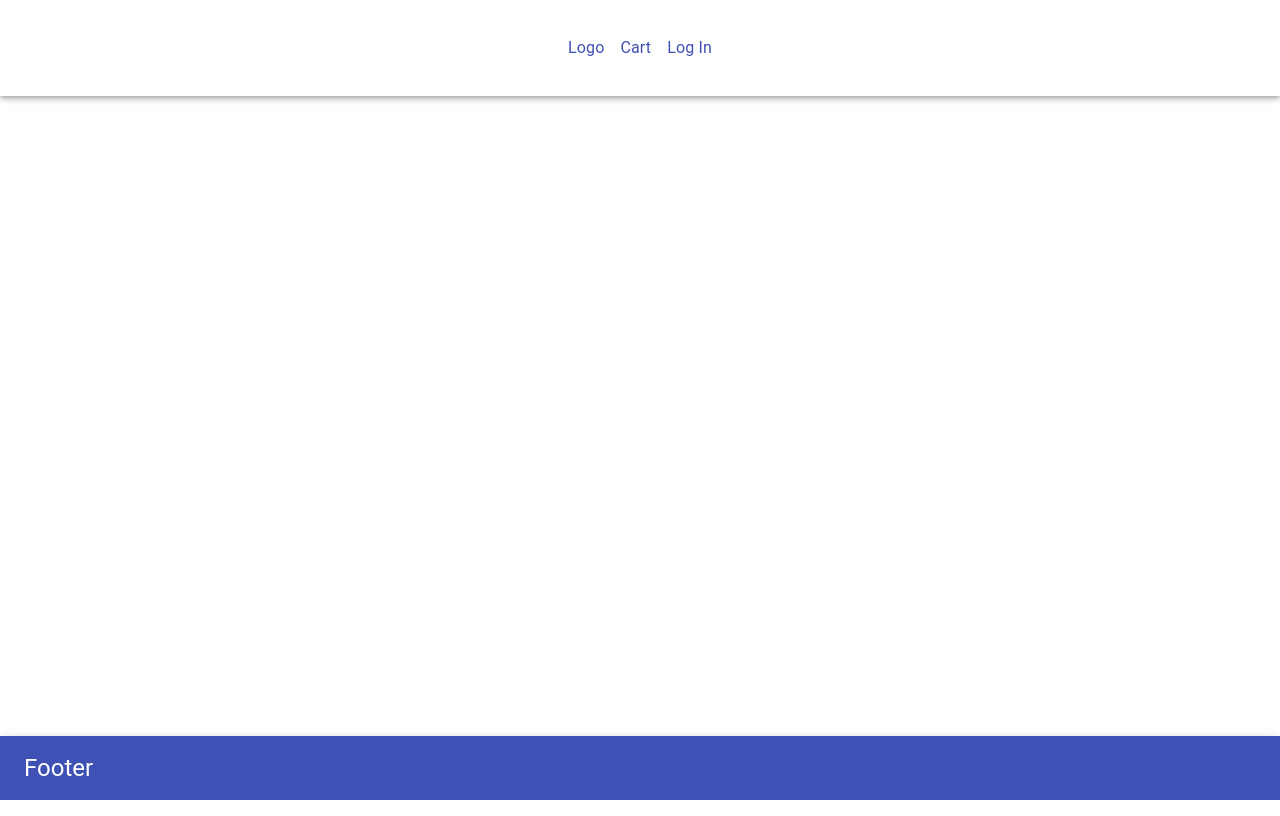
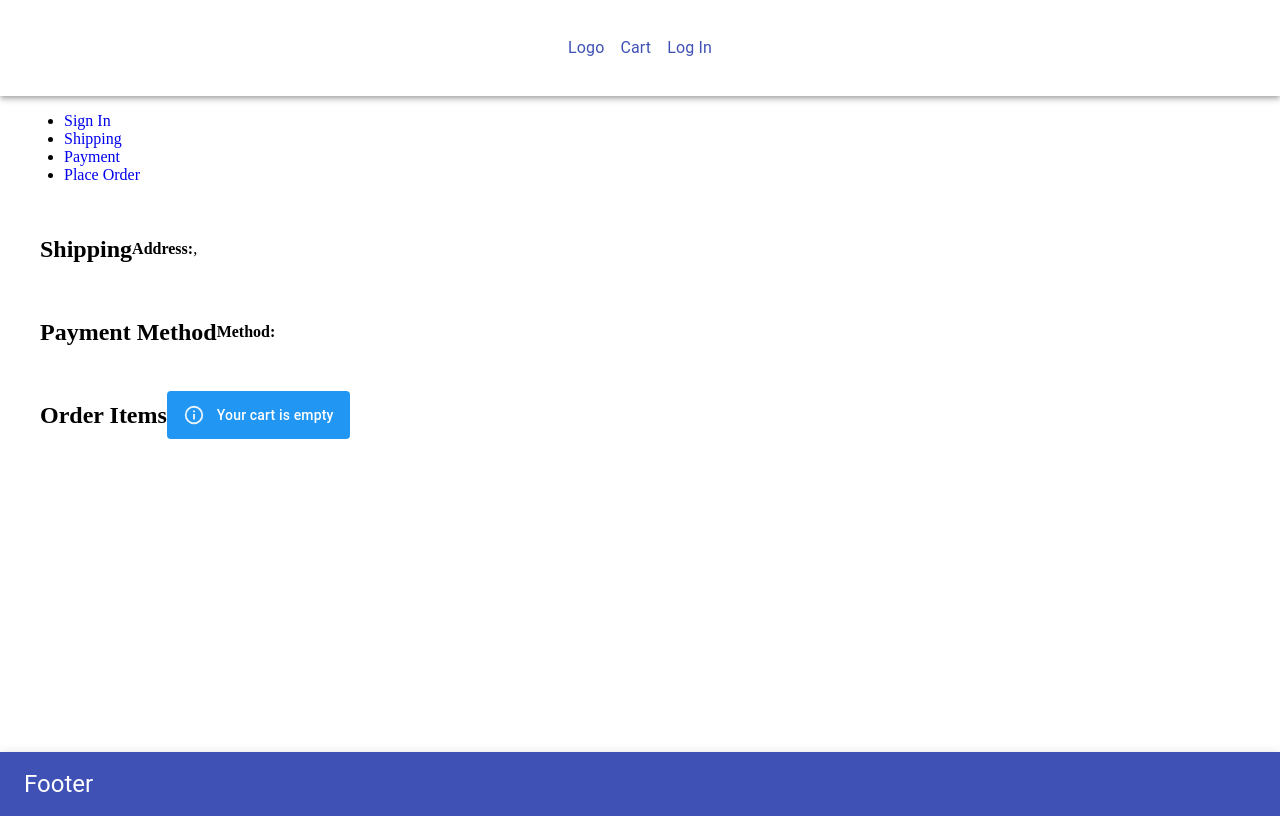
Before and after one commit to ARodriguezHacks/le-magasin-shop, a React (Create React App) app in the folder frontend/: page /placeorder in a window 1280 px wide. Built offline with nearby package versions, Linux system fonts and the light colour scheme.

Commit message:
Create PlaceOrderScreen

```diff
--- a/frontend/src/App.js
+++ b/frontend/src/App.js
@@ -11,6 +11,7 @@ import RegisterScreen from "./screens/RegisterScreen";
 import ProfileScreen from "./screens/ProfileScreen";
 import ShippingScreen from "./screens/ShippingScreen";
 import PaymentScreen from "./screens/PaymentScreen";
+import PlaceOrderScreen from "./screens/PlaceOrderScreen";
 
 const App = () => {
   return (
@@ -26,6 +27,7 @@ const App = () => {
           <Route path="/profile" component={ProfileScreen} />
           <Route path="/shipping" component={ShippingScreen} />
           <Route path="/payment" component={PaymentScreen} />
+          <Route path="/placeorder" component={PlaceOrderScreen} />
         </main>
       </Container>
       <Footer />
--- /dev/null
+++ b/frontend/src/screens/PlaceOrderScreen.js
@@ -0,0 +1,95 @@
+import React from "react";
+import { Link, useHistory } from "react-router-dom";
+import { useDispatch, useSelector } from "react-redux";
+import Message from "../components/Message";
+import CheckoutSteps from "../components/CheckoutSteps";
+import {
+  Grid,
+  List,
+  ListItem,
+  ListItemText,
+  Card,
+  CardMedia,
+  CardContent,
+  Typography,
+} from "@material-ui/core";
+
+const PlaceOrderScreen = () => {
+  const cart = useSelector((state) => state.cart);
+
+  const addDecimals = (num) => {
+    return (Math.round(num * 100) / 100).toFixed(2);
+  };
+  // Calculate prices
+  cart.itemsPrice = addDecimals(
+    cart.cartItems.reduce((acc, item) => acc + item.price * item.qty, 0)
+  );
+
+  cart.shippingPrice = addDecimals(cart.itemsPrice > 100 ? 0 : 100);
+  cart.taxPrice = addDecimals(Number((0.15 * cart.itemsPrice).toFixed(2)));
+  cart.totalPrice = (
+    Number(cart.itemsPrice) +
+    Number(cart.shippingPrice) +
+    Number(cart.taxPrice)
+  ).toFixed(2);
+
+  return (
+    <>
+      <CheckoutSteps step1 step2 step3 step4 />
+      <Grid container>
+        <Grid item md={8}>
+          <List>
+            <ListItem>
+              <h2>Shipping</h2>
+              <p>
+                <strong>Address:</strong>
+                {cart.shippingAddress.address}, {cart.shippingAddress.city}
+                {cart.shippingAddress.postalCode} {cart.shippingAddress.country}
+              </p>
+            </ListItem>
+
+            <ListItem>
+              <h2>Payment Method</h2>
+
+              <strong>Method:</strong>
+              {cart.paymentMethod}
+            </ListItem>
+
+            <ListItem>
+              <h2>Order Items</h2>
+              {cart.cartItems.length === 0 ? (
+                <Message>Your cart is empty</Message>
+              ) : (
+                <List>
+                  {cart.cartItems.map((item, index) => (
+                    <ListItem key={index}>
+                      <Grid container>
+                        <Grid container item xs={5} sm={3} md={1}>
+                          <img src={item.image} alt={item.name} />
+                        </Grid>
+                        <Grid item md={1}>
+                          <Link to={`/product/${item.product}`} />
+                        </Grid>
+                        <Grid item md={4}>
+                          {item.qty} x ${item.price} = ${item.qty * item.price}
+                        </Grid>
+                        <Grid item md={4}>
+                          <Card>
+                            {item.qty} x ${item.price} = $
+                            {item.qty * item.price}
+                          </Card>
+                        </Grid>
+                      </Grid>
+                    </ListItem>
+                  ))}
+                </List>
+              )}
+            </ListItem>
+          </List>
+        </Grid>
+      </Grid>
+    </>
+  );
+};
+
+export default PlaceOrderScreen;
```
